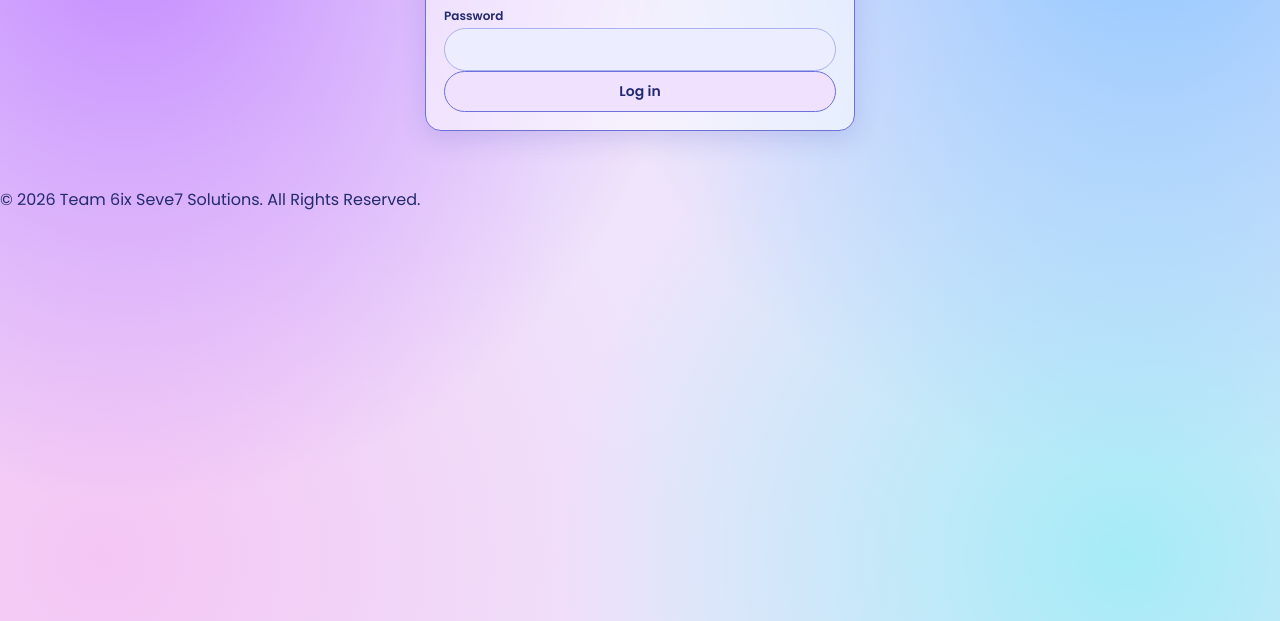
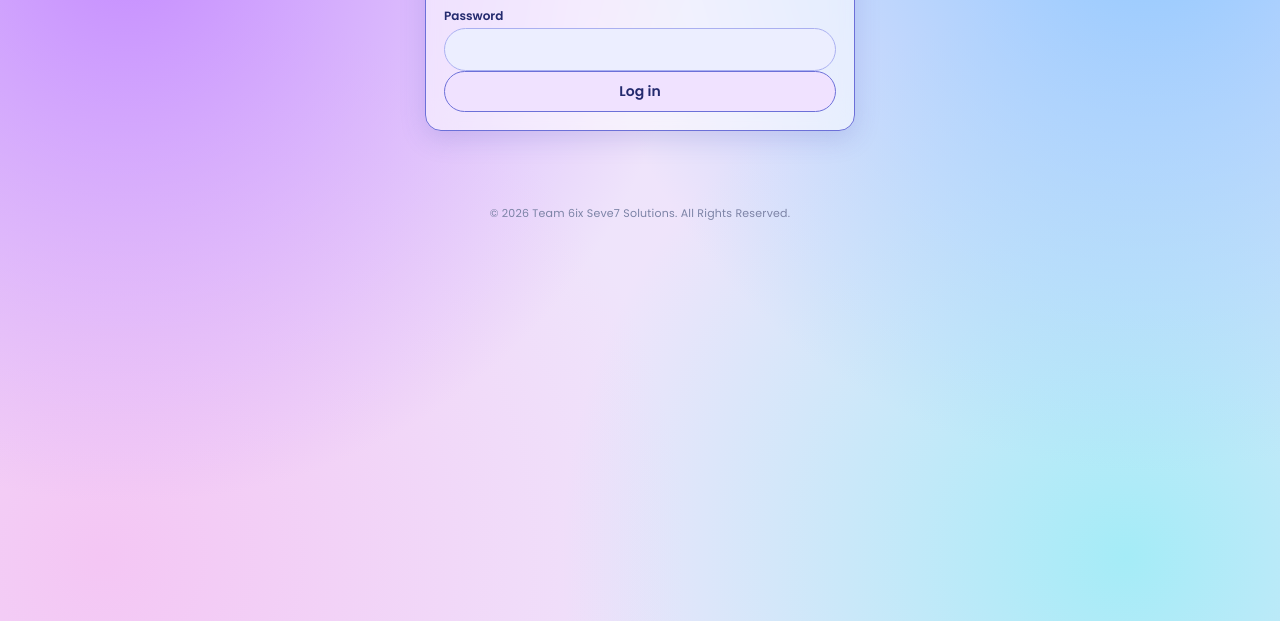
Before and after one commit to WolfieDotPy/SLIIT-Parking, a website: page portal-pages/admin.html in a window 1280 px wide. Shown: the part 179-800 px from the top of the page. Drawn offline with Linux system fonts and the light colour scheme.

Commit message:
Style centered copyright footer

```diff
--- a/public/style.css
+++ b/public/style.css
@@ -162,3 +162,16 @@ body::before,body::after{transition:opacity .5s ease}
   :root[data-theme="dark"] .theme-toggle::before{content:"☀"}
   .toast{bottom:calc(78px + env(safe-area-inset-bottom,0px))}
 }
+
+
+/* Subtle centered copyright notice at the end of each portal. */
+.copyright-footer{
+  width:100%;
+  padding:18px 16px 22px;
+  text-align:center;
+  color:#7c83a6;
+  font-size:11px;
+  line-height:1.5;
+  letter-spacing:.02em;
+}
+:root[data-theme="dark"] .copyright-footer{color:#9299bd}
```
